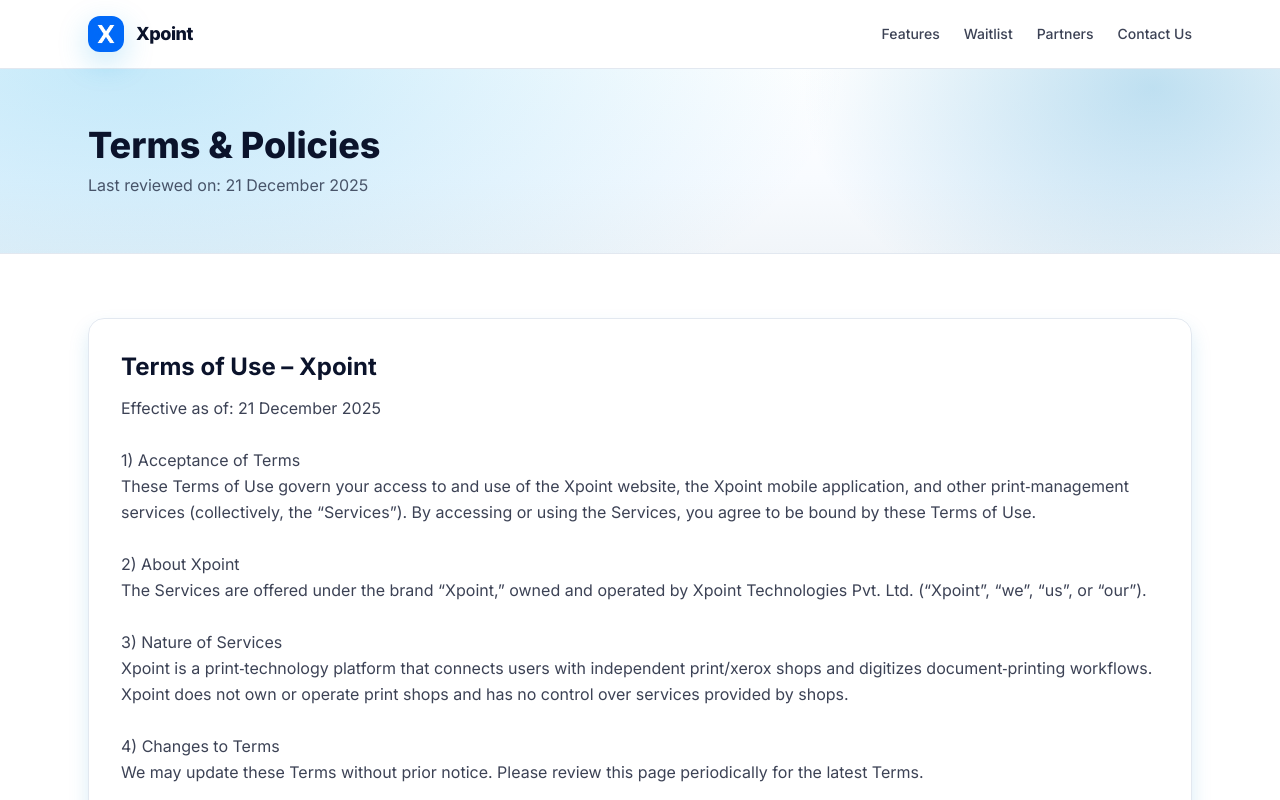
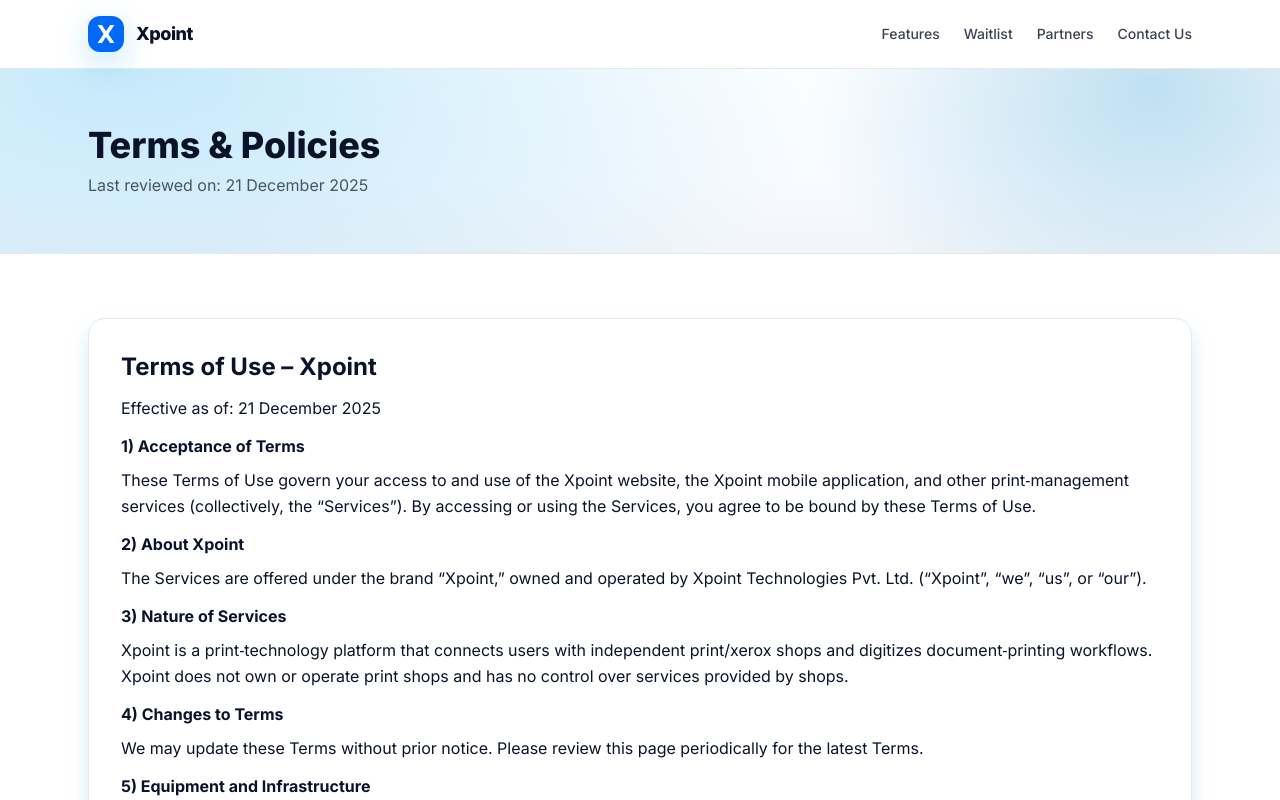
Before and after one commit to ayush346/Xpoint, a React (Vite) app in the folder client/: page /terms-policies in a window 1280 px wide. Shown: the top 800 px of the page. Built offline with nearby package versions, Linux system fonts and the light colour scheme; no server answers.

Commit message:
Fix SPA routing for Vercellllllll

```diff
--- /dev/null
+++ b/client/src/components/ScrollToTop.jsx
@@ -0,0 +1,11 @@
+import { useEffect } from "react";
+import { useLocation } from "react-router-dom";
+
+export default function ScrollToTop() {
+	const { pathname } = useLocation();
+	useEffect(() => {
+		// Always reset scroll to top on route change
+		window.scrollTo(0, 0);
+	}, [pathname]);
+	return null;
+}
--- a/client/src/components/Section.jsx
+++ b/client/src/components/Section.jsx
@@ -1,6 +1,6 @@
 import { motion } from "framer-motion";
 
-export default function Section({ index, heading, body }) {
+export default function Section({ index, heading, body, renderLegal = false, renderLegalHeadings = false }) {
 	return (
 		<motion.article
 			initial={{ opacity: 0, y: 12 }}
@@ -12,9 +12,37 @@
 			<h3 className="text-xl md:text-2xl font-bold text-midnight">
 				{heading}
 			</h3>
-			<p className="mt-3 whitespace-pre-wrap leading-relaxed text-midnight/80">
-				{body}
-			</p>
+			{renderLegalHeadings ? (
+				<div className="mt-3 space-y-3 leading-relaxed">
+					{String(body)
+						.split("\n\n")
+						.map((paragraph, i) => {
+							const isSubheading = /^\d+\)\s+/.test(paragraph.trim());
+							if (isSubheading) {
+								const [firstLine, ...restLines] = paragraph.split("\n");
+								return (
+									<div key={i} className="space-y-2">
+										<div className="font-bold text-midnight">{firstLine}</div>
+										{restLines.length > 0 ? (
+											<p className={`whitespace-pre-wrap leading-relaxed ${renderLegal ? "text-midnight" : "text-midnight/80"}`}>
+												{restLines.join("\n")}
+											</p>
+										) : null}
+									</div>
+								);
+							}
+							return (
+								<p key={i} className={`whitespace-pre-wrap ${renderLegal ? "text-midnight" : "text-midnight/80"}`}>
+									{paragraph}
+								</p>
+							);
+						})}
+				</div>
+			) : (
+				<p className={`mt-3 whitespace-pre-wrap leading-relaxed ${renderLegal ? "text-midnight" : "text-midnight/80"}`}>
+					{body}
+				</p>
+			)}
 		</motion.article>
 	);
 }
--- a/client/src/main.jsx
+++ b/client/src/main.jsx
@@ -5,6 +5,7 @@
 import TermsPrivacy from "./pages/TermsPrivacy.jsx";
 import DeleteAccount from "./pages/DeleteAccount.jsx";
 import Layout from "./components/Layout.jsx";
+import ScrollToTop from "./components/ScrollToTop.jsx";
 import "./index.css";
 import { setupGlobalWave } from "./utils/wave.js";
 import { ErrorBoundary } from "./ErrorBoundary.jsx";
@@ -15,6 +16,7 @@
 	<React.StrictMode>
 		<ErrorBoundary>
 			<Router>
+				<ScrollToTop />
 				<Routes>
 					<Route path="/" element={<Layout />}>
 						<Route index element={<App />} />
--- a/client/src/pages/DeleteAccount.jsx
+++ b/client/src/pages/DeleteAccount.jsx
@@ -24,9 +24,7 @@
 
 					<h3 className="mt-6 text-xl font-bold text-midnight">How to request account deletion</h3>
 					<p>
-						To request deletion of your Xpoint account and associated data, please send an email from your registered email address or phone number to:
-					</p>
-					<p>
+						To request deletion of your Xpoint account and associated data, please send an email from your registered email address or phone number to:<br />
 						<a href="mailto:contact@xpointweb.com" className="text-primary-600 hover:underline">contact@xpointweb.com</a>
 					</p>
 					<p>
--- a/client/src/pages/TermsPrivacy.jsx
+++ b/client/src/pages/TermsPrivacy.jsx
@@ -78,7 +78,7 @@
 			<PageHeader title="Terms &amp; Policies" subtitle="Last reviewed on: 21 December 2025" />
 			<section className="container-padded py-10 md:py-16 grid gap-6 max-w-3xl mx-auto">
 				{sections.map((s, i) => (
-					<Section key={s.heading} index={i} heading={s.heading} body={s.body} />
+					<Section key={s.heading} index={i} heading={s.heading} body={s.body} renderLegal renderLegalHeadings />
 				))}
 			</section>
 		</>
```
